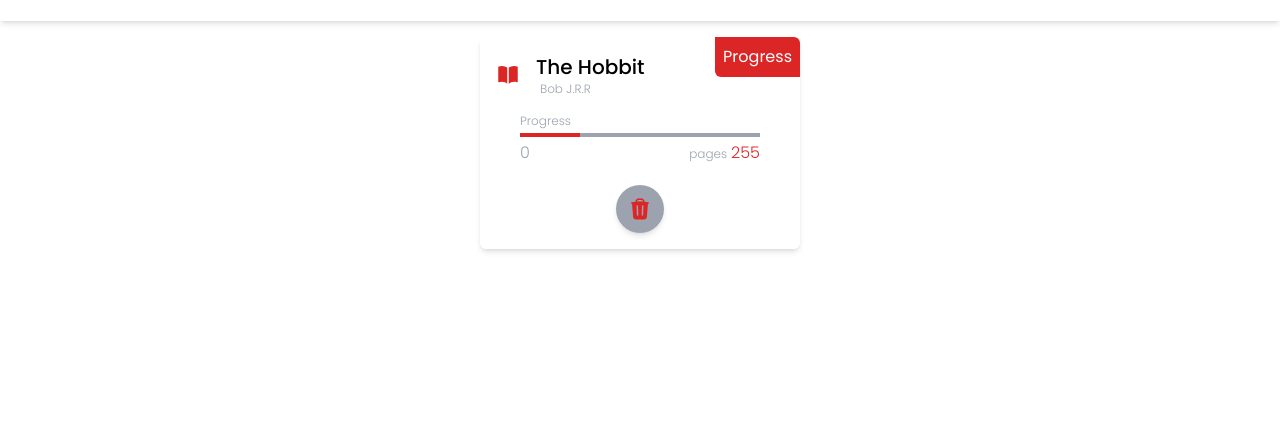
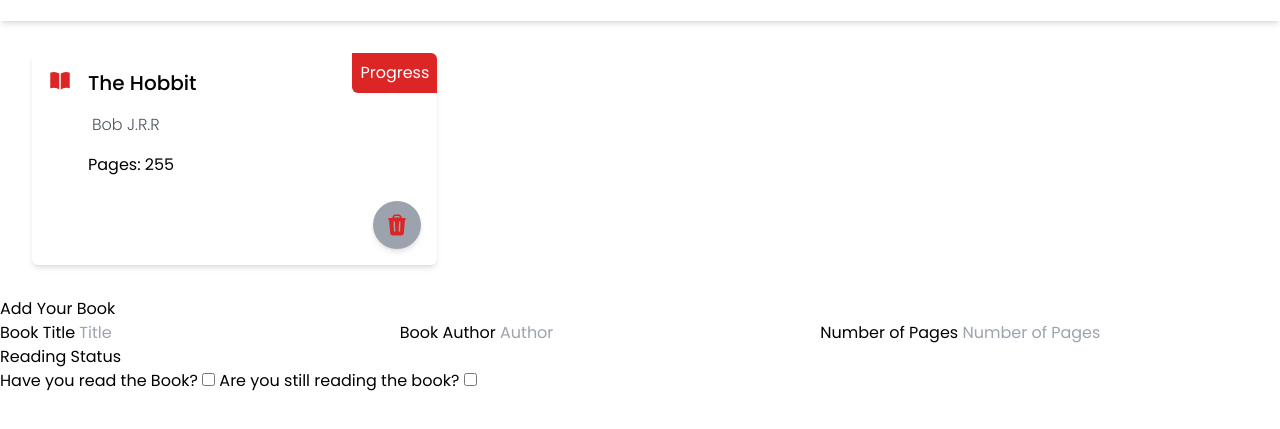
Before and after one commit to BobStanlee/Library, a website: page public/index.html in a window 1280 px wide. Shown: the part 59-488 px from the top of the page. Drawn offline with Linux system fonts and the light colour scheme.

Commit message:
Done with the html structure of the form modal

```diff
--- a/public/index.html
+++ b/public/index.html
@@ -24,41 +24,71 @@
         </div>
     </header>
 
-    <div class="flex flex-wrap justify-center gap-4 p-4"><!-- Library Container -->
+    <div class="grid grid-cols-3 p-8"><!-- Library Container -->
         <div class="flex flex-col rounded-md shadow-md hover:shadow-lg p-4 relative min-w-80 overflow-hidden"><!-- Library Card -->
-            <div class="flex gap-4 items-center mb-3">
+            <div class="flex gap-4 mb-6">
               <svg xmlns="http://www.w3.org/2000/svg" viewBox="0 0 24 24" fill="currentColor" class="w-6 h-6 fill-red-600">
                 <path d="M11.25 4.533A9.707 9.707 0 0 0 6 3a9.735 9.735 0 0 0-3.25.555.75.75 0 0 0-.5.707v14.25a.75.75 0 0 0 1 .707A8.237 8.237 0 0 1 6 18.75c1.995 0 3.823.707 5.25 1.886V4.533ZM12.75 20.636A8.214 8.214 0 0 1 18 18.75c.966 0 1.89.166 2.75.47a.75.75 0 0 0 1-.708V4.262a.75.75 0 0 0-.5-.707A9.735 9.735 0 0 0 18 3a9.707 9.707 0 0 0-5.25 1.533v16.103Z" />
               </svg>
 
-              <div class="flex flex-col">
+              <div class="flex flex-col gap-4">
                 <span id="title" class="font-medium text-xl">The Hobbit</span><!--Title of Book-->
-                <p id="author" class="font-light text-gray-400 text-xs ml-1">Bob J.R.R</p><!--Author of Book-->
+
+                <p id="author" class="font-light text-gray-600 text-base ml-1">Bob J.R.R</p><!--Author of Book-->
+
+                <div id="page" class="">Pages: 255</div><!--Number of Pages-->
               </div>
             </div>
 
-            <div id="progress" class="p-1 mx-5 flex flex-col mb-4"><!--Progress on Book-->
-              <span class="font-light text-xs text-gray-400 mb-1">Progress</span>
-              <div class="bg-gray-400 w-full mb-1">
-                <div id="bar" class="h-1 bg-red-600 w-1/4"></div><!--Progress - Bar-->
+            <!--
+              <div id="progress" class="p-1 mx-5 flex flex-col mb-4"><!--Progress on Book
+                <div>
+                  <span class="font-light text-xs text-gray-400 mb-1">Progress</span><span class="font-light text-xs text-red-600 ml-1">pg:64</span>
+                </div>
+                <div class="bg-gray-400 w-full mb-1">
+                  <div id="bar" class="h-1 bg-red-600 w-1/4"></div><!--Progress - Bar
+                </div>
+                <div class="flex justify-between">
+                  <span class="font-light text-gray-400">0</span><!--Progress Start
+                  <span id="progress-end" class="font-light text-red-600 relative"><span class="text-xs pt-1 mr-1 text-gray-400">pages</span>255</span><!--Progress end
+                </div>
               </div>
-              <div class="flex justify-between">
-                <span class="font-light text-gray-400">0</span><!--Progress Start-->
-                <span id="progress-end" class="font-light text-red-600 relative"><span class="text-xs pt-1 mr-1 text-gray-400">pages</span>255</span><!--Progress end-->
-              </div>
-            </div>
+            -->
 
             <div id="inprogress" class="text-white bg-red-600 absolute top-0 right-0 p-2 rounded-bl-md">
               Progress
             </div>
 
-            <div id="delete" class="self-center p-3 rounded-full bg-gray-400 shadow-md hover:shadow-lg hover:scale-110"><!--Delete button-->
+            <div id="delete" class="self-end p-3 rounded-full bg-gray-400 shadow-md hover:shadow-lg hover:scale-110"><!--Delete button-->
               <svg xmlns="http://www.w3.org/2000/svg" viewBox="0 0 24 24" fill="currentColor" class="w-6 h-6 fill-red-600">
                 <path fill-rule="evenodd" d="M16.5 4.478v.227a48.816 48.816 0 0 1 3.878.512.75.75 0 1 1-.256 1.478l-.209-.035-1.005 13.07a3 3 0 0 1-2.991 2.77H8.084a3 3 0 0 1-2.991-2.77L4.087 6.66l-.209.035a.75.75 0 0 1-.256-1.478A48.567 48.567 0 0 1 7.5 4.705v-.227c0-1.564 1.213-2.9 2.816-2.951a52.662 52.662 0 0 1 3.369 0c1.603.051 2.815 1.387 2.815 2.951Zm-6.136-1.452a51.196 51.196 0 0 1 3.273 0C14.39 3.05 15 3.684 15 4.478v.113a49.488 49.488 0 0 0-6 0v-.113c0-.794.609-1.428 1.364-1.452Zm-.355 5.945a.75.75 0 1 0-1.5.058l.347 9a.75.75 0 1 0 1.499-.058l-.346-9Zm5.48.058a.75.75 0 1 0-1.498-.058l-.347 9a.75.75 0 0 0 1.5.058l.345-9Z" clip-rule="evenodd" />
               </svg>
             </div>
         </div>
     </div>
+
+    <div><!-- Form to add books -->
+      <form action="">
+        <fieldset>
+          <legend>Add Your Book</legend>
+
+          <label for="title">Book Title</label>
+          <input type="text" name="title" placeholder="Title" required>
+
+          <label for="author">Book Author</label>
+          <input type="text" name="author" placeholder="Author" required>
+
+          <label for="page">Number of Pages</label>
+          <input type="number" name="page" placeholder="Number of Pages" required>
+
+          <h1>Reading Status</h1>
+          <label for="status">Have you read the Book?</label>
+          <input type="checkbox" name="status" value="read">
+          <label for="">Are you still reading the book?</label>
+          <input type="checkbox" name="status" value="read">
+        </fieldset>
+      </form>
+    </div>
   </div>
   <script src="./index.js"></script>
 </body>
```
Also changed, not shown: public/output.css.
